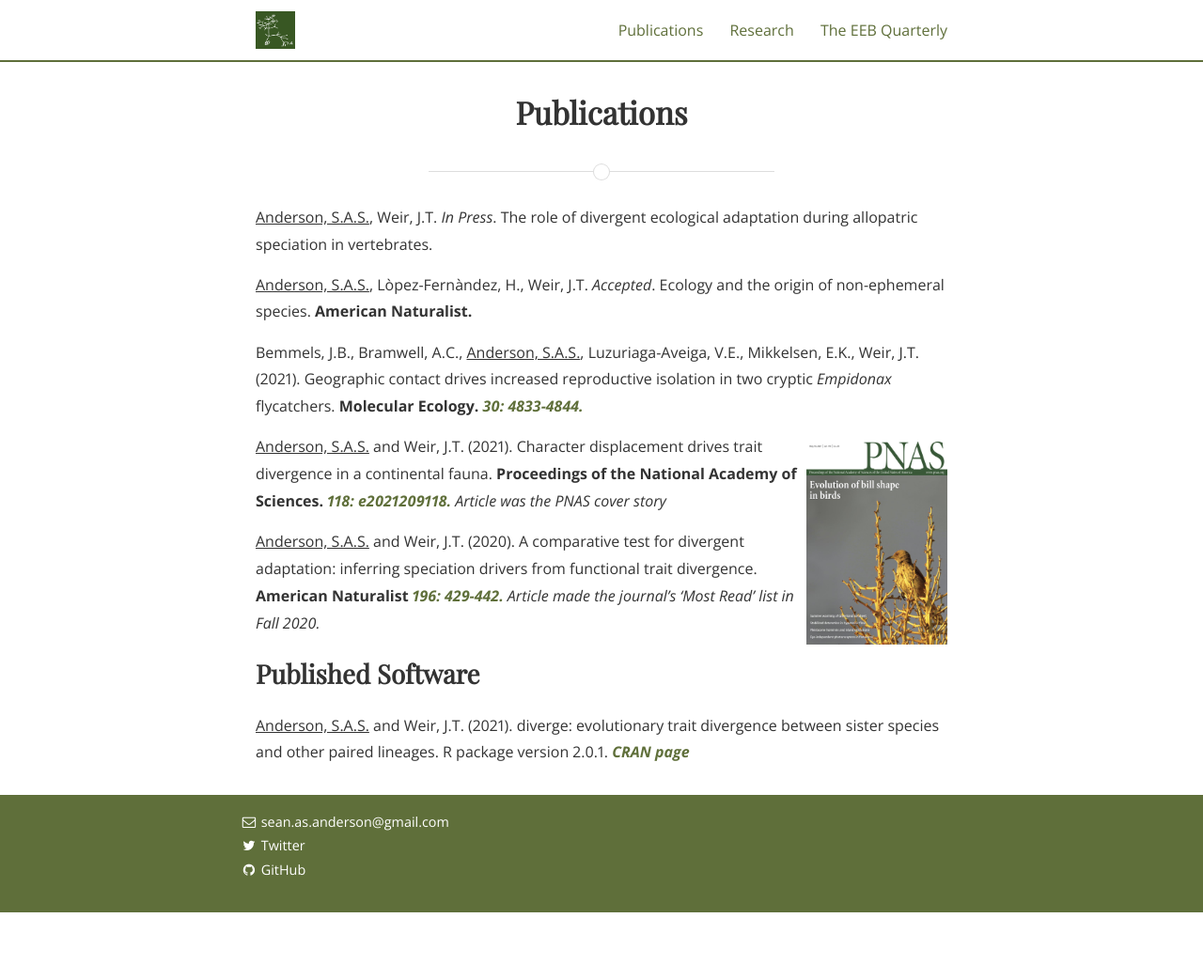
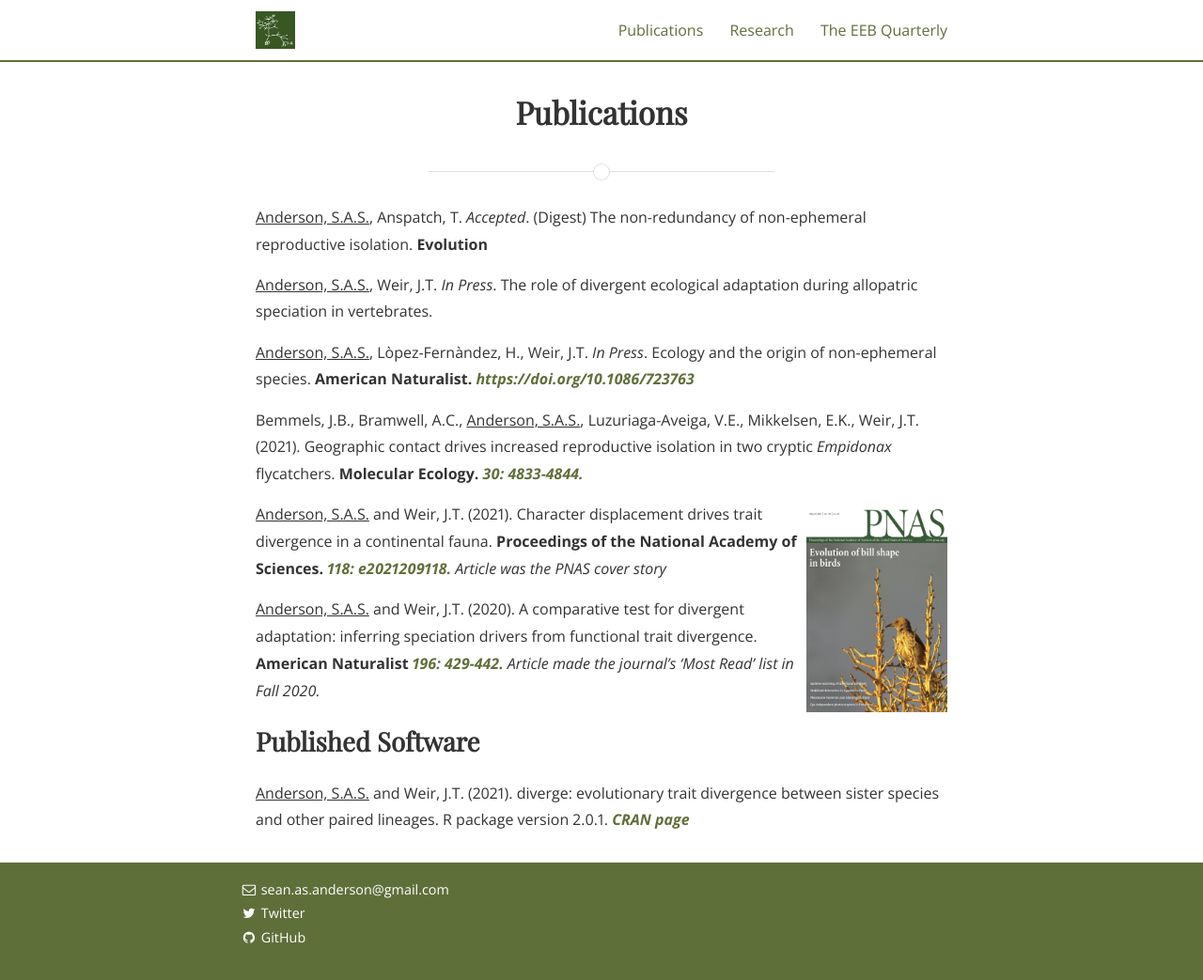
Before and after one commit to SeanASAnderson/SeanASAnderson.github.io, a Jekyll site: the page built from publications2.md, in a window 1280 px wide and 1043 px high. Shown: the whole window at 94% size. Built offline with Jekyll 4.4.1, drawn with Linux system fonts in a browser that asks for light colours; nearby versions of some CDN libraries; some web fonts are replaced.

Commit message:
article doi update

```diff
--- a/publications2.md
+++ b/publications2.md
@@ -15,9 +15,11 @@
 
 <h2>Out Now</h2>-->
 
+<p><u>Anderson, S.A.S.</u>, Anspatch, T. <i>Accepted</i>. (Digest) The non-redundancy of non-ephemeral reproductive isolation. <b>Evolution</b></p>
+
 <p><u>Anderson, S.A.S.</u>, Weir, J.T. <i>In Press</i>. The role of divergent ecological adaptation during allopatric speciation in vertebrates.<!-- <b>Science.</b> --></p>
 
-<p><u>Anderson, S.A.S.</u>, L&ograve;pez-Fern&agrave;ndez, H., Weir, J.T. <i>Accepted</i>. Ecology and the origin of non-ephemeral species. <b>American Naturalist.</b></p>
+<p><u>Anderson, S.A.S.</u>, L&ograve;pez-Fern&agrave;ndez, H., Weir, J.T. <i>In Press</i>. Ecology and the origin of non-ephemeral species. <b>American Naturalist.</b> <a href="https://doi.org/10.1086/723763"><b><i>https://doi.org/10.1086/723763</i></b></a> </p>
 
 <p>Bemmels, J.B., Bramwell, A.C., <u>Anderson, S.A.S.</u>, Luzuriaga-Aveiga, V.E.,
 Mikkelsen, E.K., Weir, J.T. (2021). Geographic contact drives increased reproductive isolation in two cryptic <i>Empidonax</i> flycatchers. <b>Molecular Ecology.</b> <a href="https://doi.org/10.1111/mec.16105"><b><i>30: 4833-4844.</i></b></a> </p>
```
